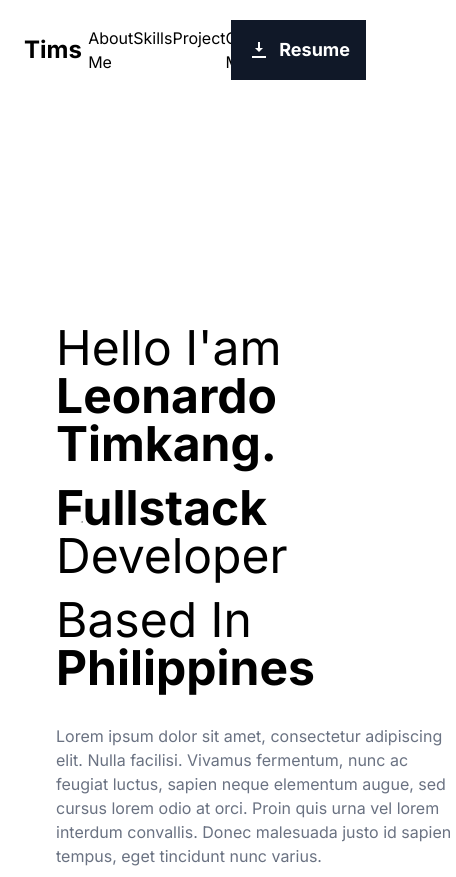
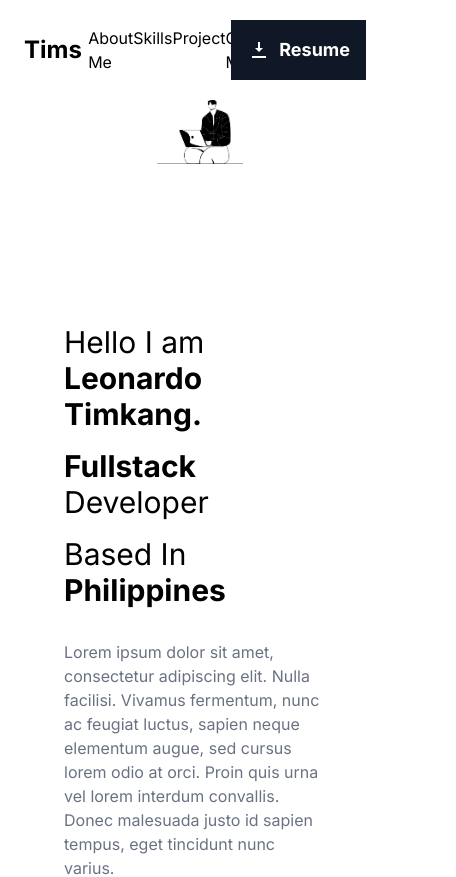
Before and after one commit to locodafux/portfolio, a Next.js app: page / in a window 390 px wide. Shown: the top 877 px of the page, 456 px wide, since content can reach past the window. Built offline with nearby package versions, Linux system fonts and the light colour scheme.

Commit message:
responsive hero

```diff
--- a/src/app/components/Hero.jsx
+++ b/src/app/components/Hero.jsx
@@ -1,51 +1,63 @@
 'use client'
 import Banner from "./Image"
-import {useState, useEffect } from "react"
-
+import { useState, useEffect } from "react";
 
 const Hero = () => {
+  const [isMobile, setIsMobile] = useState(false);
 
+  useEffect(() => {
+    const handleResize = () => {
+      setIsMobile(window.innerWidth < 1000);
+    };
+
+    handleResize();
+    window.addEventListener("resize", handleResize);
+    return () => window.removeEventListener("resize", handleResize);
+  }, []); // Prevent infinite re-renders
 
   const Left = () => {
     return (
-      <div className = "w-1/2 flex flex-col  items-center mt-24 p-32  ml-32">
-        <div className = " flex flex-col gap-y-8">
-          <div className = "text-5xl flex flex-col gap-y-4">
+      <div className={`${isMobile ? "w-screen" : "w-1/2"} flex flex-col items-center mt-24 p-16`}>
+        <div className="flex flex-col gap-y-8">
+          <div className={`${ isMobile ? "text-3xl" : "text-5xl"} flex flex-col gap-y-4`}>
             <div>
-              <span>Hello I'am </span>
-              <span className = "font-bold">Leonardo Timkang.</span>
+              <span>Hello I am </span>
+              <span className="font-bold">Leonardo Timkang.</span>
             </div>
             <div>
-              <span className = "font-bold">Fullstack </span>
-              <span className = "">Developer</span>
+              <span className="font-bold">Fullstack </span>
+              <span>Developer</span>
             </div>
             <div>
               <span>Based In </span>
-              <span className = "font-bold">Philippines</span>
+              <span className="font-bold">Philippines</span>
             </div>
-
           </div>
-          <p className = "w-100 text-gray-500">Lorem ipsum dolor sit amet, consectetur adipiscing elit. Nulla facilisi. Vivamus fermentum, nunc ac feugiat luctus, sapien neque elementum augue, sed cursus lorem odio at orci. Proin quis urna vel lorem interdum convallis. Donec malesuada justo id sapien tempus, eget tincidunt nunc varius.</p>
-
+          <p className="w-full text-gray-500">
+            Lorem ipsum dolor sit amet, consectetur adipiscing elit. Nulla facilisi.
+            Vivamus fermentum, nunc ac feugiat luctus, sapien neque elementum augue,
+            sed cursus lorem odio at orci. Proin quis urna vel lorem interdum convallis.
+            Donec malesuada justo id sapien tempus, eget tincidunt nunc varius.
+          </p>
         </div>
       </div>
-    )
-  }
+    );
+  };
 
   const Right = () => {
     return (
-      <div className = "w-1/2 ml-[-400px]   p-24">
-        <Banner id="Banner" alt="Image" />
+      <div className={`${isMobile ? "w-screen h-[400px]" : "w-1/2 ml-[-250px]"} flex justify-center items-center`}>
+        <Banner id="Banner" alt="Image" className="w-full h-full object-cover" />
       </div>
-    )
-  }
+    );
+  };
 
   return (
-    <div className = "flex flex-1 min-h-screen w-screen ">
+    <div className={`flex ${isMobile ? "flex-col-reverse" : "flex-row"} min-h-screen w-screen`}>
       <Left />
       <Right />
     </div>
-  )
-}
+  );
+};
 
-export default Hero
+export default Hero;
```
